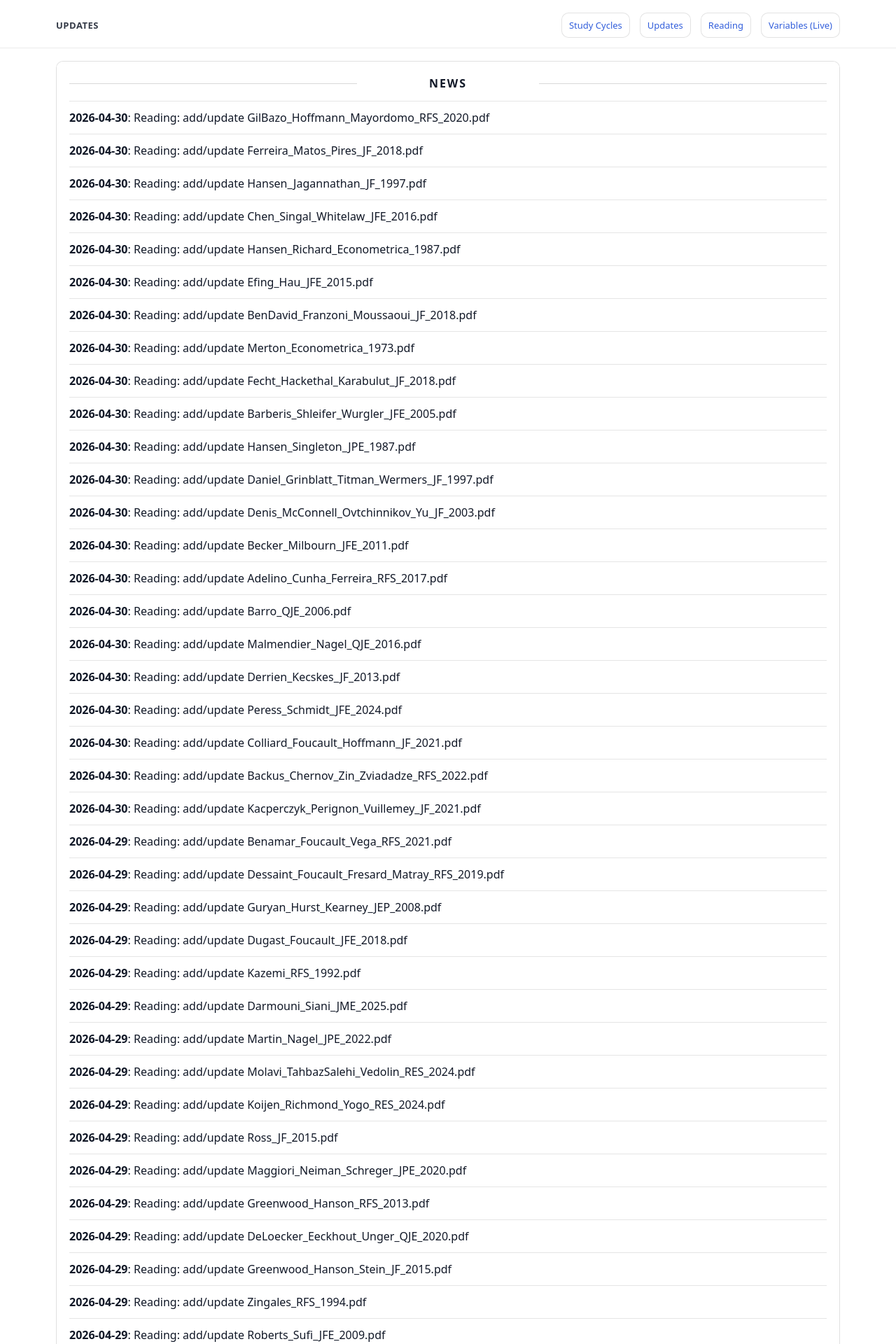
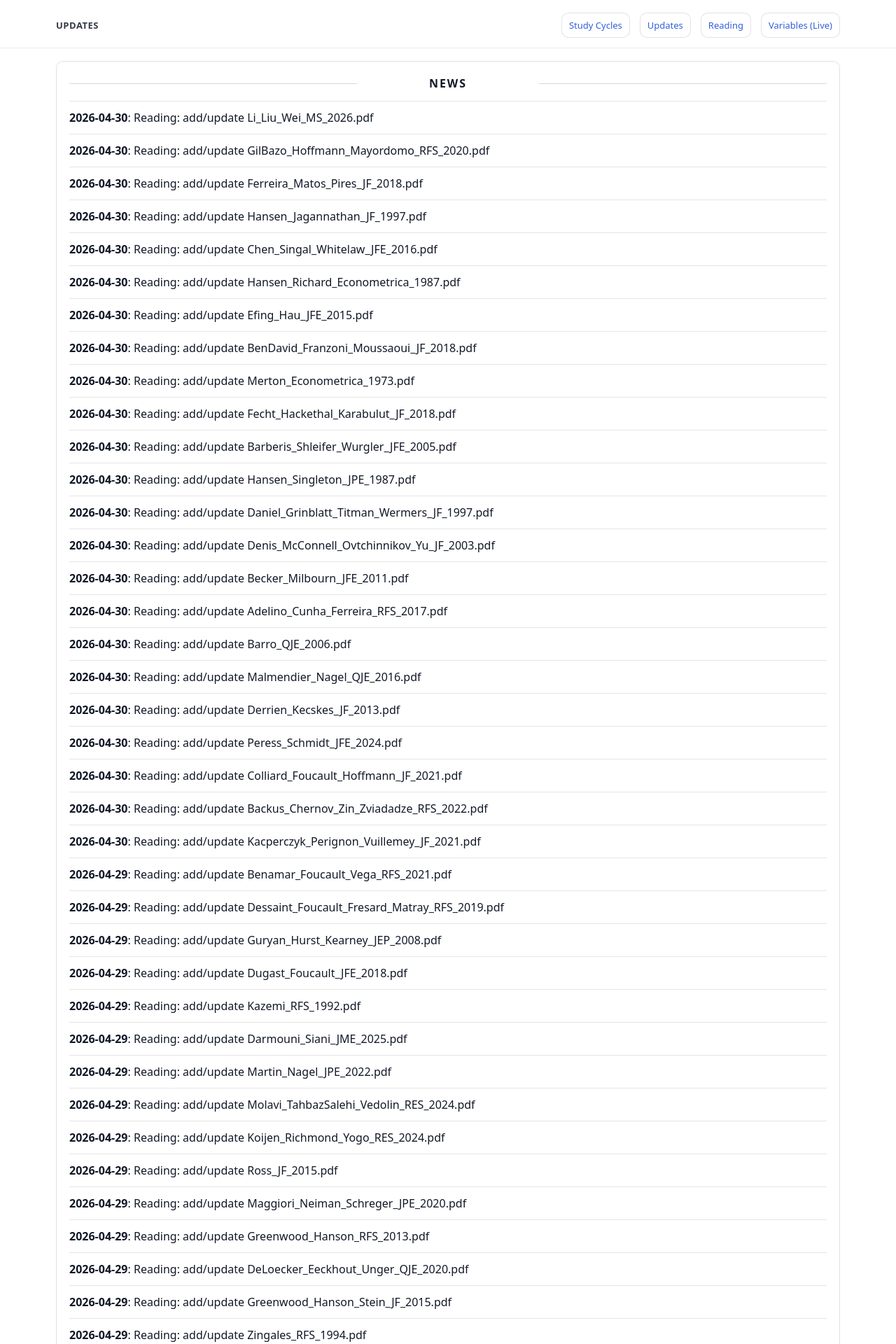
Before and after one commit to yaxinzn/study-archive, a Jekyll site: the page built from updates/index.md, in a window 1280 px wide. Shown: the top 1920 px of the page at 70% size. Built offline with Jekyll 4.4.1, drawn with Linux system fonts in a browser that asks for light colours; some of the changed text lies outside the part shown.

Commit message:
chore: update NEWS feed

```diff
--- a/_data/news.yml
+++ b/_data/news.yml
@@ -1,4 +1,7 @@
 # Auto-generated update history (sorted newest -> oldest). Do not edit manually.
+- ts: "1777550449"
+  date: "2026-04-30"
+  title: "Reading: add/update Li_Liu_Wei_MS_2026.pdf"
 - ts: "1777550250"
   date: "2026-04-30"
   title: "Reading: add/update GilBazo_Hoffmann_Mayordomo_RFS_2020.pdf"
```
